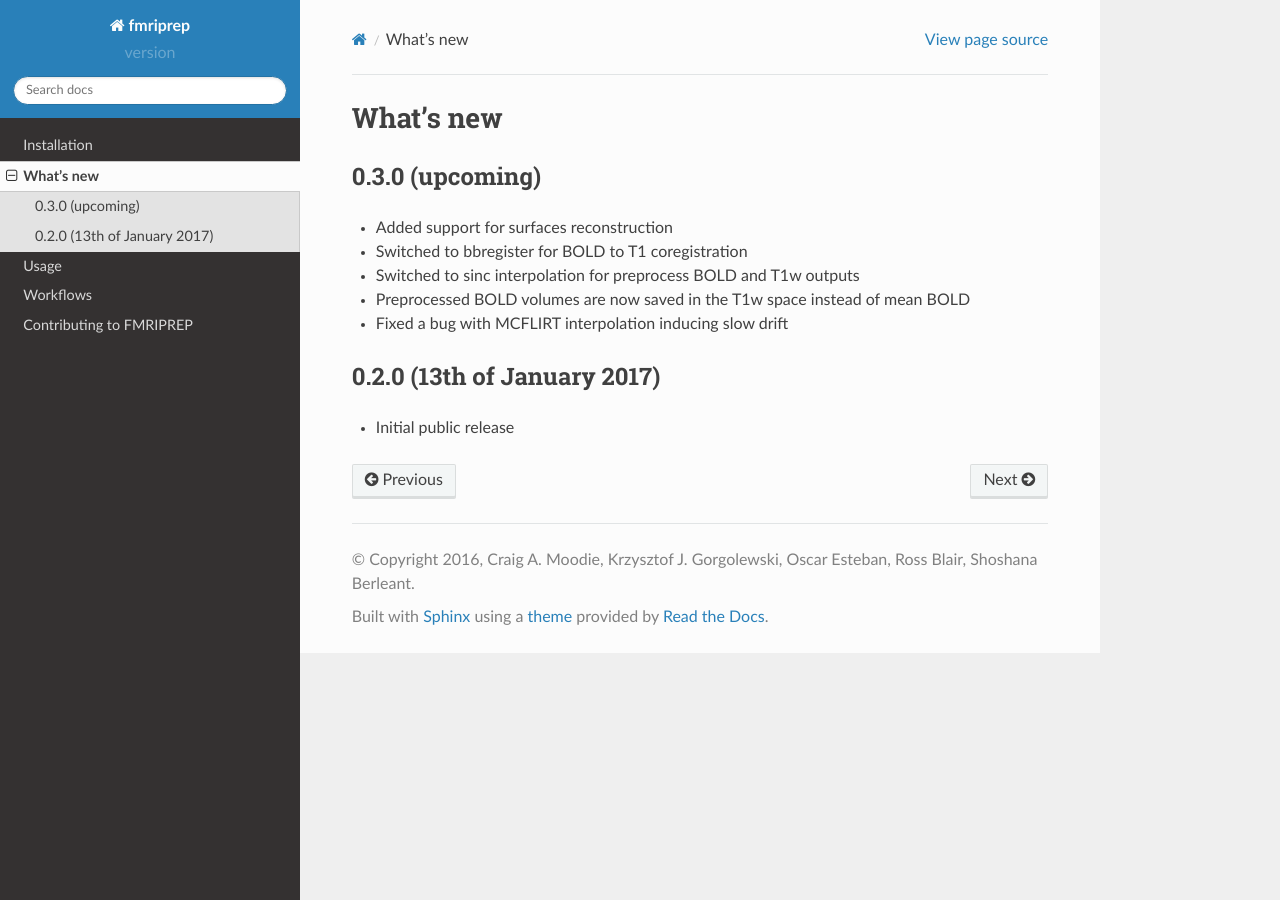
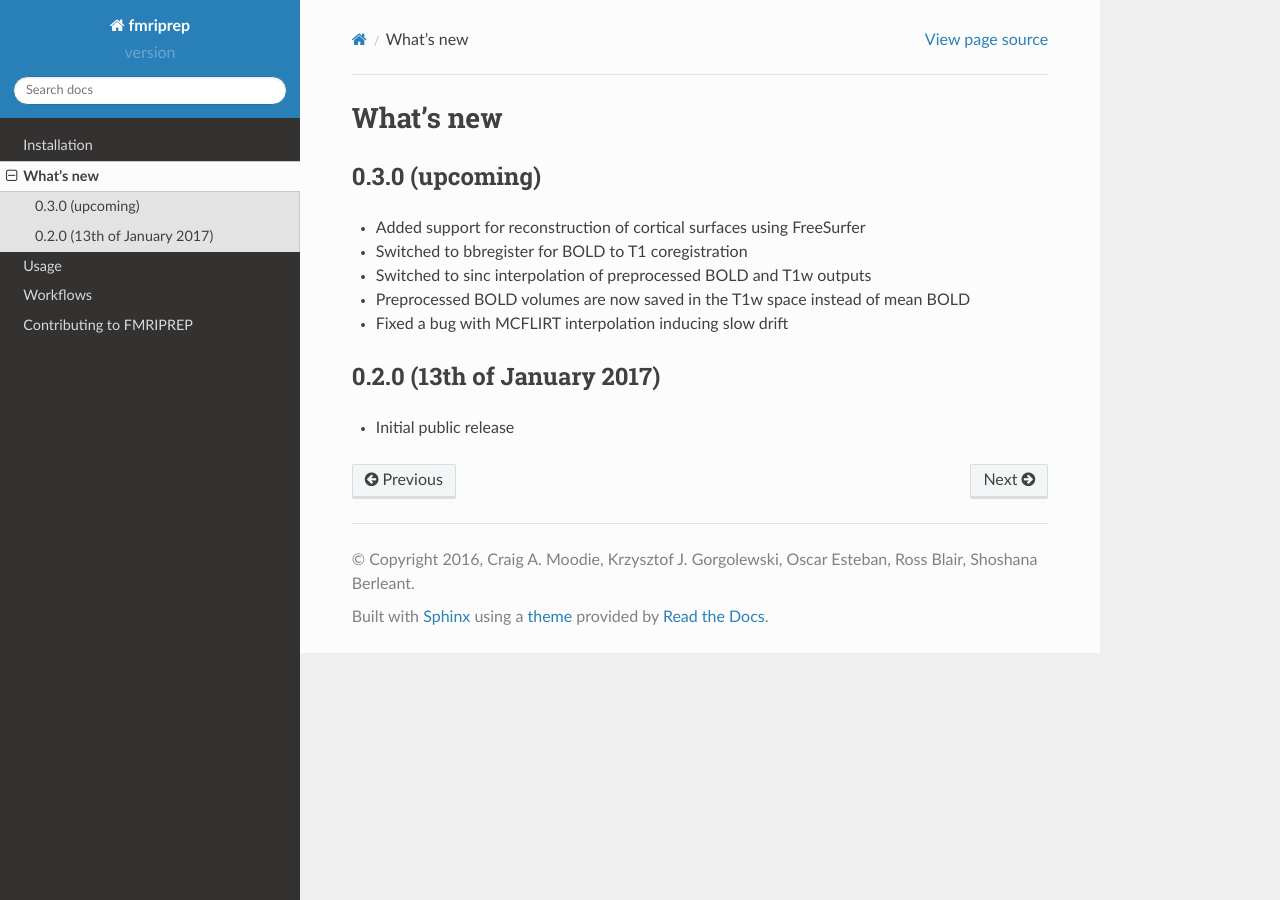
Before and after one commit to yohanchatelain/fmriprep, a Sphinx documentation site: the page built from docs/changes.rst, in a window 1280 px wide. Built offline with Sphinx 7.4.7 and the Read the Docs theme 2.0.0, drawn with Linux system fonts in a browser that asks for light colours; the version number could not be read and is left out.

Commit message:
gramma fixes

```diff
--- a/docs/changes.rst
+++ b/docs/changes.rst
@@ -7,9 +7,9 @@ What's new
 0.3.0 (upcoming)
 ================
 
-- Added support for surfaces reconstruction
+- Added support for reconstruction of cortical surfaces using FreeSurfer
 - Switched to bbregister for BOLD to T1 coregistration
-- Switched to sinc interpolation for preprocess BOLD and T1w outputs
+- Switched to sinc interpolation of preprocessed BOLD and T1w outputs
 - Preprocessed BOLD volumes are now saved in the T1w space instead of mean BOLD
 - Fixed a bug with MCFLIRT interpolation inducing slow drift
 
```
